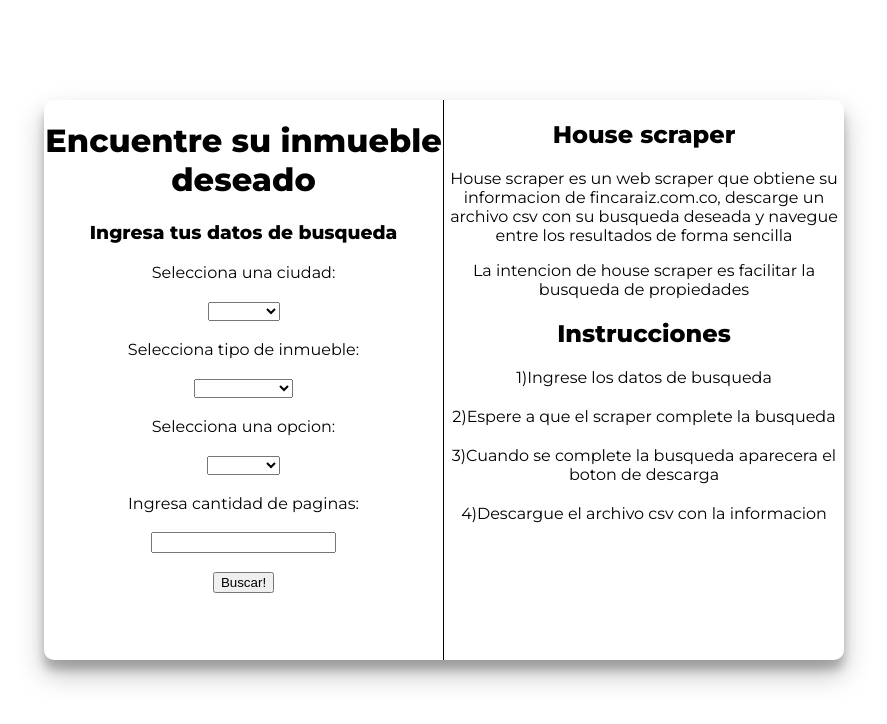
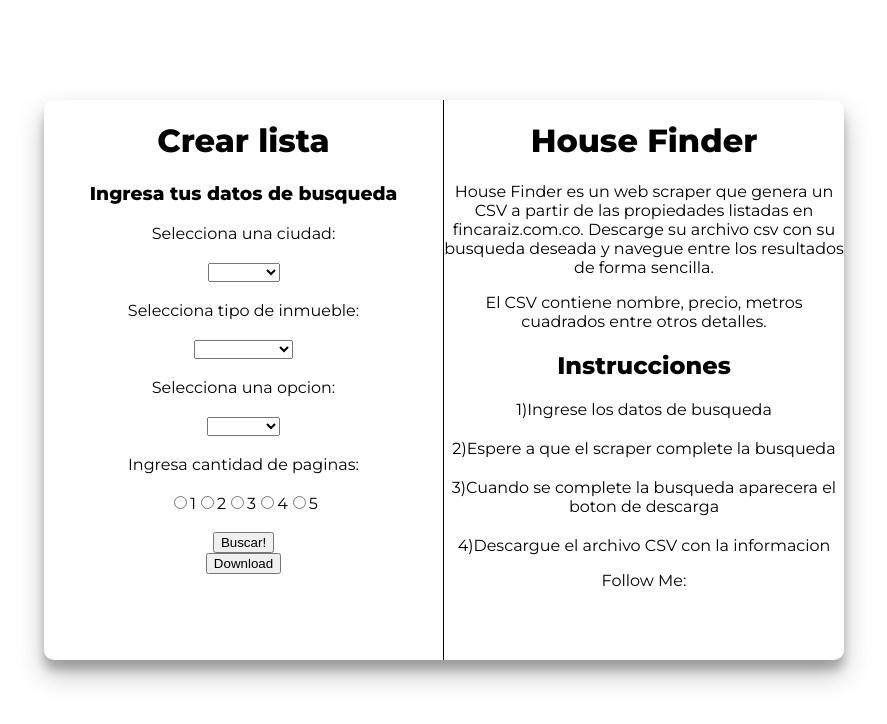
Before and after one commit to felipemontes/house_finder, a React (Create React App) app in the folder client/: page / in a window 1280 px wide. Shown: the top 724 px of the page, without its empty margins (196-1083 px from the left). Built offline with nearby package versions, Linux system fonts and the light colour scheme.

Commit message:
[Modified]: changed page input

```diff
--- a/client/src/components/Form.js
+++ b/client/src/components/Form.js
@@ -2,13 +2,14 @@
 import axios from "axios";
 import fileDownload from "js-file-download";
 import swal from "sweetalert";
+
 import "./styles/Form.css";
 export default class Form extends Component {
   state = {
     city: "",
     option: "",
     property: "",
-    quantity: "",
+    quantity: 1,
     downId: "",
   };
 
@@ -30,11 +31,14 @@
       this.errorManager();
     }
     try {
+      this.hideSearch();
+      this.showLoading();
       const response = await axios.post("http://localhost:3001/", inf);
       if (response.status === 200) {
         this.setState({
           downId: response.data,
         });
+        this.hideLoading();
         this.showDownload();
       }
       console.log(response.status);
@@ -44,8 +48,23 @@
   };
 
   showDownload = () => {
-    var content = document.getElementById("down");
-    content.style.display = "";
+    const content = document.getElementById("down");
+    content.style.display = "inline-block";
+  };
+
+  showLoading = () => {
+    const content = document.getElementById("loader");
+    content.style.display = "inline-block";
+  };
+
+  hideLoading = () => {
+    const content = document.getElementById("loader");
+    content.style.display = "none";
+  };
+
+  hideSearch = () => {
+    const content = document.getElementById("search");
+    content.style.display = "none";
   };
 
   download = async () => {
@@ -55,18 +74,20 @@
       method: "GET",
       url: `http://localhost:3001/download/${getId}`,
     });
+    window.location.reload(false);
     window.open(fileDownload(response.data, output));
   };
 
-  errorManager = () => {
-    swal("Error", "Revise los datos e intente de nuevo", "error");
+  errorManager = async () => {
+    await swal("Error", "Revise los datos e intente de nuevo", "error");
+    window.location.reload(false);
   };
 
   render() {
     return (
       <div className="container">
         <div className="form-container sign-up-container">
-          <h1>Encuentre su inmueble deseado</h1>
+          <h1>Crear lista</h1>
 
           <h3>Ingresa tus datos de busqueda</h3>
           <form onSubmit={this.onSubmit}>
@@ -122,41 +143,90 @@
               Ingresa cantidad de paginas:
               <br />
               <br />
-              <input
-                type="text"
-                name="quantity"
-                value={this.state.quantity}
-                onChange={this.onChange}
-              />
+              <label>
+                <input
+                  type="radio"
+                  name="quantity"
+                  value="1"
+                  checked={this.state.quantity === "1"}
+                  onChange={this.onChange}
+                />
+                1
+              </label>
+              <label>
+                <input
+                  type="radio"
+                  name="quantity"
+                  value="2"
+                  checked={this.state.quantity === "2"}
+                  onChange={this.onChange}
+                />
+                2
+              </label>
+              <label>
+                <input
+                  type="radio"
+                  name="quantity"
+                  value="3"
+                  checked={this.state.quantity === "3"}
+                  onChange={this.onChange}
+                />
+                3
+              </label>
+              <label>
+                <input
+                  type="radio"
+                  name="quantity"
+                  value="4"
+                  checked={this.state.quantity === "4"}
+                  onChange={this.onChange}
+                />
+                4
+              </label>
+              <label>
+                <input
+                  type="radio"
+                  name="quantity"
+                  value="5"
+                  checked={this.state.quantity === "5"}
+                  onChange={this.onChange}
+                />
+                5
+              </label>
             </label>
             <br />
             <br />
-            <button type="submit">Buscar!</button>
+            <div className="align-center">
+              <div id="loader" className="loader"></div>
+            </div>
+            <button id="search" type="submit" className="button1">
+              Buscar!
+            </button>
           </form>
-          <br />
-          <button id="down" style={{ display: "none" }} onClick={this.download}>
+          <button id="down" className="button2" onClick={this.download}>
             Download
           </button>
         </div>
         <div className="form-container sign-in-container del">
-          <h2>House scraper</h2>
+          <h1>House Finder</h1>
           <p>
-            House scraper es un web scraper que obtiene su informacion de
-            fincaraiz.com.co, descarge un archivo csv con su busqueda deseada y
-            navegue entre los resultados de forma sencilla
+            House Finder es un web scraper que genera un CSV a partir de las
+            propiedades listadas en fincaraiz.com.co. Descarge su archivo csv
+            con su busqueda deseada y navegue entre los resultados de forma
+            sencilla.
           </p>
           <p>
-            La intencion de house scraper es facilitar la busqueda de
-            propiedades
+            El CSV contiene nombre, precio, metros cuadrados entre otros
+            detalles.
           </p>
           <h2>Instrucciones</h2>
-
           <li>1)Ingrese los datos de busqueda</li>
           <li>2)Espere a que el scraper complete la busqueda</li>
           <li>
             3)Cuando se complete la busqueda aparecera el boton de descarga
           </li>
-          <li>4)Descargue el archivo csv con la informacion</li>
+          <li>4)Descargue el archivo CSV con la informacion</li>
+          <p>Follow Me:</p>
         </div>
       </div>
     );
```
